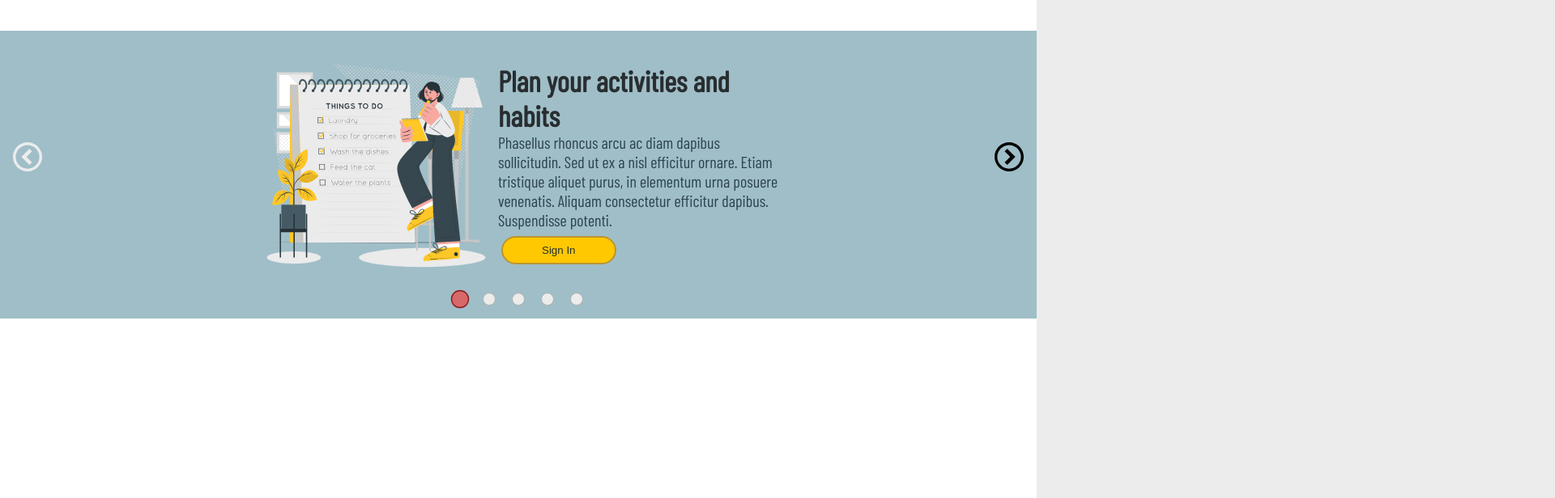
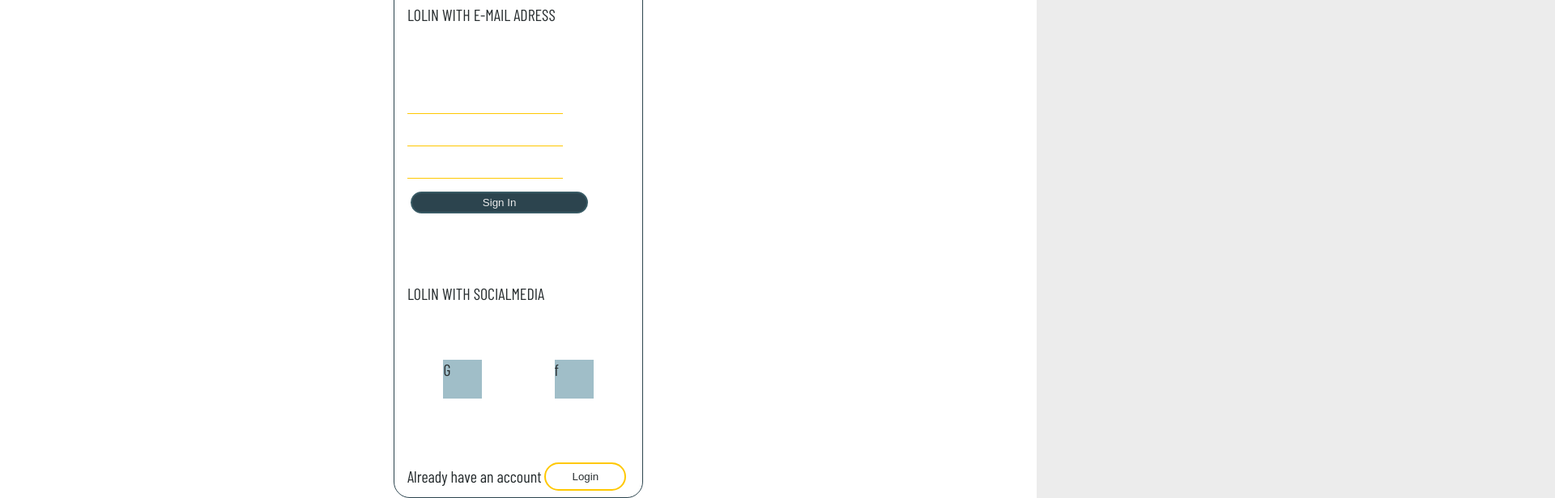
Before and after one commit to monika1127/PlannerApp, a React (Create React App) app: page /signin in a window 1280 px wide. Shown: the part 251-867 px from the top of the page at 81% size, 1920 px wide, since content can reach past the window. Built offline with nearby package versions, Linux system fonts and the light colour scheme.

Commit message:
signIn form - init

```diff
--- a/package.json
+++ b/package.json
@@ -6,6 +6,7 @@
     "@testing-library/jest-dom": "^5.11.9",
     "@testing-library/react": "^11.2.5",
     "@testing-library/user-event": "^12.6.3",
+    "formik": "^2.2.6",
     "react": "^17.0.1",
     "react-dom": "^17.0.1",
     "react-redux": "^7.2.2",
@@ -13,7 +14,8 @@
     "redux": "^4.0.5",
     "redux-thunk": "^2.3.0",
     "thunk": "0.0.1",
-    "web-vitals": "^1.1.0"
+    "web-vitals": "^1.1.0",
+    "yup": "^0.32.8"
   },
   "scripts": {
     "start": "react-scripts start",
--- a/src/App.js
+++ b/src/App.js
@@ -1,12 +1,14 @@
 import React from 'react'
 import AboutSlider from './Pages/FrontPage.js/AboutSlider';
 import FrontPage from './Pages/FrontPage.js/FrontPage';
+import SignIn from './Pages/FrontPage.js/SignIn'
 
 function App() {
   return (
     <div>
       {/* <FrontPage /> */}
-      <AboutSlider />
+      {/* <AboutSlider /> */}
+      <SignIn />
     </div>
   );
 }
--- /dev/null
+++ b/src/Components/Form/Input.js
@@ -0,0 +1,15 @@
+import React from 'react'
+import PropTypes from 'prop-types'
+
+const Input = () => {
+    return (
+        <div className='input__field'>
+
+        </div>
+    )
+}
+Input.propTypes={
+    placeholder: PropTypes.string,
+}
+
+export default Input
--- a/src/Pages/FrontPage.js/FrontPage.js
+++ b/src/Pages/FrontPage.js/FrontPage.js
@@ -33,6 +33,7 @@ const FrontPage = () => {
                         <Button size='large' type='secondary'>Sign Up</Button>
                         <Button size='small' type='primary'>Log In</Button>
                     </div>
+
                 </div>
             </div>
         </Layout>
--- /dev/null
+++ b/src/Pages/FrontPage.js/SignIn.js
@@ -0,0 +1,47 @@
+import React from 'react'
+import { useFormik } from 'formik'
+import Input from '../../Components/Form/Input'
+import Layout from '../../Components/Layout'
+import Button from '../../Components/Button'
+
+const SignIn = () => {
+    const formik = useFormik({
+        initialValues: {
+            name: null,
+            email: null,
+            password: null,
+            password2: null,
+            policyConfirmation: false
+        },
+        onSubmit: values => {
+            console.log(values)
+        },
+    })
+    return (
+        <Layout logoStatus='off'>
+            <div className='signin__form-container'>
+                <div>Create an account</div>
+                <div>dsjhfb fkjfb jfkebfjebf jfkj</div>
+                <div>LOLIN WITH E-MAIL ADRESS</div>
+                <form className='signin__form' onSubmit={formik.handleSubmit}>
+                    <Input id='name' type='text' {...formik.getFieldProps('name')} />
+                    <Input id='name' type='text' {...formik.getFieldProps('name')} />
+                    <Input id='name' type='text' {...formik.getFieldProps('name')} />
+                    <Button size='full' type='primary'>Sign In</Button>
+                </form>
+                <div>LOLIN WITH SOCIALMEDIA</div>
+                <div className='integrating-signin'>
+                    <div className='integrating-signin-item'>G</div>
+                    <div className='integrating-signin-item'>f</div>
+                </div>
+                <div className='signin__login-option'>
+                    <div>Already have an account</div>
+                    <Button size='small' type='secondary-neutral'>Login</Button>
+                </div>
+            </div>
+        </Layout>
+
+    )
+}
+
+export default SignIn
--- a/src/stylesheet/application.css
+++ b/src/stylesheet/application.css
@@ -226,6 +226,51 @@
   padding: 8px 16px;
 }
 
+.signin__form-container {
+  border: 1px solid #2c444e;
+  display: -webkit-box;
+  display: -ms-flexbox;
+  display: flex;
+  -webkit-box-orient: vertical;
+  -webkit-box-direction: normal;
+      -ms-flex-direction: column;
+          flex-direction: column;
+  -webkit-box-pack: justify;
+      -ms-flex-pack: justify;
+          justify-content: space-between;
+  border-radius: 20px;
+  padding: 0px 16px;
+  max-width: 400px;
+  height: 100%;
+  margin: auto;
+}
+
+.signin__login-option {
+  display: -webkit-box;
+  display: -ms-flexbox;
+  display: flex;
+  -webkit-box-align: center;
+      -ms-flex-align: center;
+          align-items: center;
+}
+
+.integrating-signin {
+  display: -webkit-box;
+  display: -ms-flexbox;
+  display: flex;
+  -webkit-box-align: center;
+      -ms-flex-align: center;
+          align-items: center;
+  -ms-flex-pack: distribute;
+      justify-content: space-around;
+}
+
+.integrating-signin .integrating-signin-item {
+  width: 48px;
+  height: 48px;
+  background-color: #a0bec8;
+}
+
 .button {
   display: block;
   cursor: pointer;
@@ -296,6 +341,89 @@ body {
   color: #282e30;
   font-size: 20px;
   margin: 0;
+}
+
+.input__field {
+  width: 70%;
+  border-bottom: 1px solid #ffc801;
+  height: 40px;
+}
+
+.page {
+  background-color: white;
+}
+
+.logo {
+  width: 80px;
+  position: absolute;
+  z-index: 1;
+  top: 0;
+  margin: 8px 4px;
+}
+
+.logo--off {
+  display: none;
+}
+
+.page__container {
+  display: -webkit-box;
+  display: -ms-flexbox;
+  display: flex;
+  height: 100vh;
+  -webkit-box-orient: vertical;
+  -webkit-box-direction: normal;
+      -ms-flex-direction: column;
+          flex-direction: column;
+}
+
+.page__navbar {
+  display: none;
+}
+
+@media (min-width: 768px) {
+  .page__navbar {
+    display: block;
+  }
+  .logo {
+    display: block;
+    margin: 24px 24px;
+  }
+  .page__container {
+    margin: auto;
+    -webkit-box-orient: horizontal;
+    -webkit-box-direction: reverse;
+        -ms-flex-direction: row-reverse;
+            flex-direction: row-reverse;
+    -webkit-box-pack: justify;
+        -ms-flex-pack: justify;
+            justify-content: space-between;
+    -webkit-box-align: center;
+        -ms-flex-align: center;
+            align-items: center;
+  }
+}
+
+@media (min-width: 768px) and (min-width: 992px) {
+  .page__container .page__container {
+    max-width: 1200px;
+  }
+}
+
+@media (min-width: 1440px) {
+  .page__logo {
+    width: 120px;
+    margin: 24px 24px;
+  }
+  .page__container {
+    max-height: 800px;
+  }
+}
+
+@media (min-width: 1440px) {
+  .page {
+    max-width: 1400px;
+    margin: auto;
+  }
 }
 
 .slider {
@@ -422,81 +550,4 @@ body {
     max-width: 1440px;
   }
 }
-
-.page {
-  background-color: white;
-}
-
-.logo {
-  width: 80px;
-  position: absolute;
-  z-index: 1;
-  top: 0;
-  margin: 8px 4px;
-}
-
-.logo--off {
-  display: none;
-}
-
-.page__container {
-  display: -webkit-box;
-  display: -ms-flexbox;
-  display: flex;
-  height: 100vh;
-  -webkit-box-orient: vertical;
-  -webkit-box-direction: normal;
-      -ms-flex-direction: column;
-          flex-direction: column;
-}
-
-.page__navbar {
-  display: none;
-}
-
-@media (min-width: 768px) {
-  .page__navbar {
-    display: block;
-  }
-  .logo {
-    display: block;
-    margin: 24px 24px;
-  }
-  .page__container {
-    margin: auto;
-    -webkit-box-orient: horizontal;
-    -webkit-box-direction: reverse;
-        -ms-flex-direction: row-reverse;
-            flex-direction: row-reverse;
-    -webkit-box-pack: justify;
-        -ms-flex-pack: justify;
-            justify-content: space-between;
-    -webkit-box-align: center;
-        -ms-flex-align: center;
-            align-items: center;
-  }
-}
-
-@media (min-width: 768px) and (min-width: 992px) {
-  .page__container .page__container {
-    max-width: 1200px;
-  }
-}
-
-@media (min-width: 1440px) {
-  .page__logo {
-    width: 120px;
-    margin: 24px 24px;
-  }
-  .page__container {
-    max-height: 800px;
-  }
-}
-
-@media (min-width: 1440px) {
-  .page {
-    max-width: 1400px;
-    margin: auto;
-  }
-}
 /*# sourceMappingURL=application.css.map */
--- a/src/stylesheet/application.sass
+++ b/src/stylesheet/application.sass
@@ -6,8 +6,10 @@
 @import 'components/_aboutSlider'
 @import  'components/_frontPage'
 @import 'components/_navbar'
+@import 'components/_signin'
 
 @import 'shared/_buttons'
 @import 'shared/_basics'
+@import 'shared/forms'
+@import 'shared/_layout'
 @import 'shared/slider'
-@import 'shared/_layout'
--- /dev/null
+++ b/src/stylesheet/components/_signin.sass
@@ -0,0 +1,23 @@
+.signin__form-container
+    border: 1px solid $primary
+    display: flex
+    flex-direction: column
+    justify-content: space-between
+    border-radius: 20px
+    padding: 0px 16px
+    max-width: 400px
+    height: 100%
+    margin: auto
+
+.signin__login-option
+    display: flex
+    align-items: center
+
+.integrating-signin
+    display: flex
+    align-items: center
+    justify-content: space-around
+    .integrating-signin-item
+        width: 48px
+        height: 48px
+        background-color: $primary-very-light
--- /dev/null
+++ b/src/stylesheet/shared/_forms.sass
@@ -0,0 +1,4 @@
+.input__field
+    width: 70%
+    border-bottom: 1px solid $secondary
+    height: 40px
```
Also changed, not shown: src/Pages/FrontPage.js/LogIn.js (added), 2 other files (tests, documents, lock files or other folders). Lines whose indentation alone changed are shown as unchanged.
